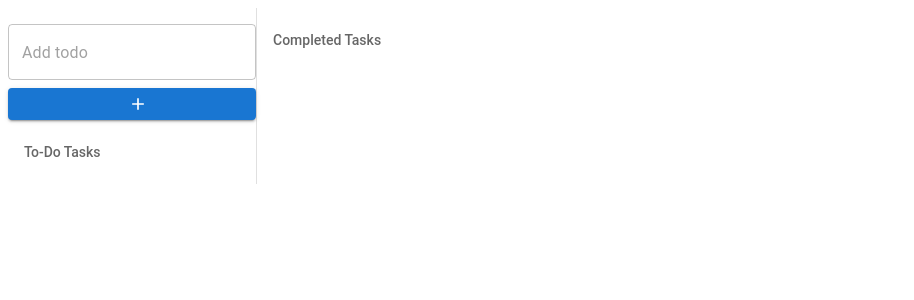
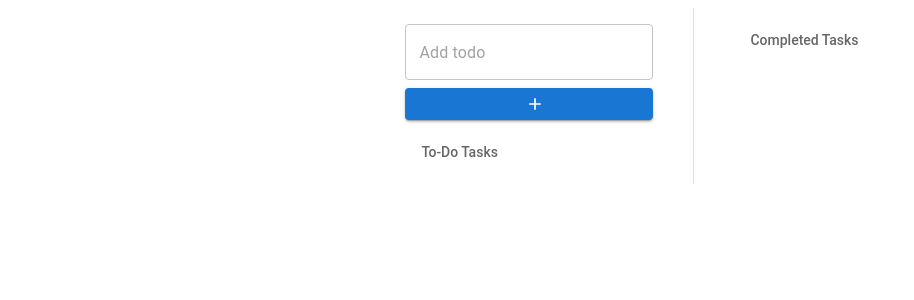
Before and after one commit to hectorhcuevas/Task-Tracker, a React (Create React App) app: page / in a window 1280 px wide. Shown: the top 300 px of the page, without its empty margins (0-914 px from the left). Built offline with nearby package versions, Linux system fonts and the light colour scheme.

Commit message:
text in input field clears upon submission

```diff
--- /dev/null
+++ b/src/components/ToDoList.css
@@ -0,0 +1,6 @@
+.toDoListText{
+    padding-right: 20px ;
+}
+.addButton{
+    padding-top: 20px ;
+}
--- a/src/components/ToDoList.jsx
+++ b/src/components/ToDoList.jsx
@@ -18,6 +18,8 @@ import Button from '@mui/material/Button';
 import SendIcon from '@mui/icons-material/Send';
 import AddIcon from '@mui/icons-material/Add';
 import Divider from '@mui/material/Divider';
+import Box from '@mui/material/Box';
+import './ToDoList.css';
 
 
 
@@ -28,9 +30,8 @@ export default function ToDoList() {
   const [list, setList] = useState([]);
   const [completedTask, setCompletedTask] = useState("");
   const [completedList, setCompletedList] = useState([]);
-  const textInput = useRef('');
-
-
+  const [value, setValue] = useState('');
+  const textInput = useRef(null);
 
   function handleAdd() {
     setTask('');
@@ -38,6 +39,7 @@ export default function ToDoList() {
       ...list,
       { id: nextId++, task: task }
     ]);
+    textInput.current.value = "";
   }
 
   function handleCompletedAdd(task) {
@@ -46,7 +48,6 @@ export default function ToDoList() {
       ...completedList,
       { id: nextId++, completedTask: task }
     ]);
-    console.log(completedList);
   }
 
   function handleRemove() {
@@ -60,22 +61,29 @@ export default function ToDoList() {
 
 
   return (
-    <Stack direction="row" divider={<Divider orientation="vertical" flexItem />}>
-      <Stack>
+    <Stack container spacing={5} direction="row" divider={<Divider orientation="vertical" flexItem />}>
+      <Stack container justifyContent="space-between">
         <TextField
+              className="toDoListText"
               variant="outlined"
+              inputRef={textInput}
                placeholder="Add todo"
                margin="normal"
-              onChange={e => setTask(e.target.value)} />
-            <Button type="submit" variant="contained" endIcon={<AddIcon />} onClick={handleAdd}>
+              onChange={e => { setTask(e.target.value); setValue('');} }/>
+            <Button className="addButton" type="submit" variant="contained" endIcon={<AddIcon />} onClick={ handleAdd } >
             </Button>
-      <List>
+      <List className="toDoList">
       <ListSubheader component="div" id="nested-list-subheader">
         To-Do Tasks
       </ListSubheader>
       {list.map(task => (
         <ListItem key={task.id} dense button>
-          <ListItemText primary={task.task} />
+          <Checkbox className="checkbox" tabIndex={-1} disableRipple onChange={ e => { handleCompletedAdd(task.task);
+              setList(
+                list.filter(a =>
+                  a.id !== task.id
+                ) ) } }/>
+          <ListItemText primary={task.task} sx={{ margin: 2 }} />
               <Button type="submit" variant="contained" endIcon={<DeleteIcon />} onClick={() => {
               setList(
                 list.filter(a =>
@@ -84,32 +92,31 @@ export default function ToDoList() {
               );
             }}>
             </Button>
-          <Checkbox tabIndex={-1} disableRipple onChange={ e => { handleCompletedAdd(task.task);
-              setList(
-                list.filter(a =>
-                  a.id !== task.id
-                ) ) } }/>
         </ListItem>
       ))}
     </List>
-    </Stack>
-    <List>
+    </Stack >
+    <Box container spacing={5} justifyContent="space-between" >
+    <List className="completedList">
       <ListSubheader component="div" id="nested-list-subheader">
         Completed Tasks
       </ListSubheader>
       {completedList.map(completedTask => (
         <ListItem key={completedTask.id} dense button>
-          <ListItemText primary={completedTask.completedTask} />
+          <ListItemText primary={completedTask.completedTask} sx={{ margin: 2 }} />
               <Button type="submit" variant="contained" endIcon={<DeleteIcon />} onClick={() => {
               setCompletedList(
                 completedList.filter(a =>
                   a.id !== completedTask.id
                 )
               );
-            }}>
+            }}
+            sx={{ width: 50 }}
+            >
             </Button>
         </ListItem>
       ))}
-    </List>
-        </Stack>
+      </List>
+      </Box>
+    </Stack>
   )};
--- a/src/pages/home.jsx
+++ b/src/pages/home.jsx
@@ -11,7 +11,11 @@ import "./homepage.css";
 
 export default function Home() {
     return (
-      <Box sx={{ width: '100%' }}>
+      <Box sx={{ width: '100%' }}
+      display="flex"
+      justifyContent="center"
+      alignItems="center"
+    >
            <ToDoList />
       </Box>
     );
```
